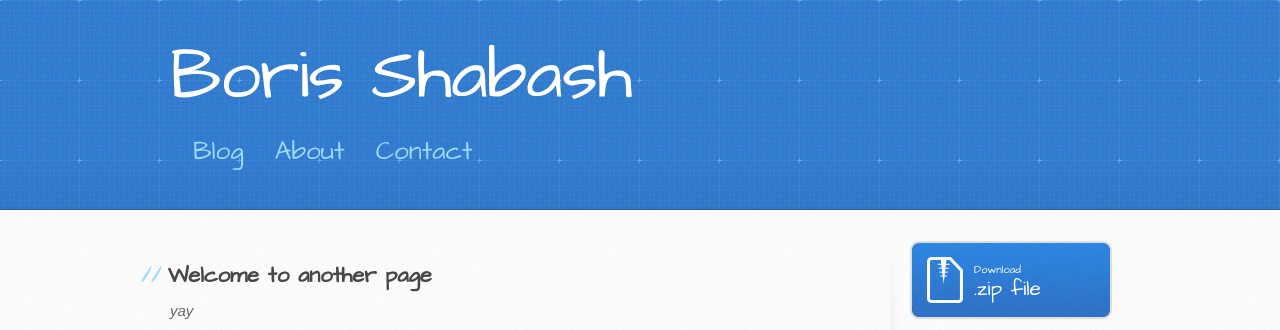
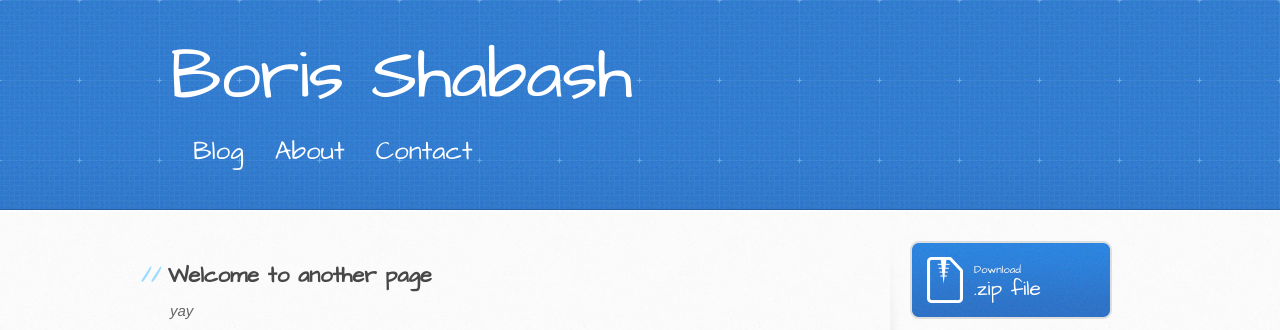
Before and after one commit to bshabashFD/bshabashFD.github.io_old2, a Jekyll site: the page built from another-page.md, in a window 1280 px wide. Shown: the top 330 px of the page. Built offline with Jekyll 4.4.1, drawn with Linux system fonts in a browser that asks for light colours; our own code applies the rules of GitHub Pages for plain Markdown files.

Commit message:
Update jekyll-theme-architect.scss

```diff
--- a/_sass/jekyll-theme-architect.scss
+++ b/_sass/jekyll-theme-architect.scss
@@ -455,7 +455,7 @@ nav {
   margin-top: 23px; // @TODO: Vertically middle align
   font-family: 'Architects Daughter', 'Helvetica Neue', Helvetica, Arial, serif;
   font-size: 18px;
-  color: #fff;
+
 
   @include mobile {
     float: none;
@@ -473,8 +473,8 @@ nav {
     font-size: 26px;
     font-weight: normal;
     line-height: 1.3;
-    color: #9ddcff;
-    letter-spacing: 0;
+    color: #fff;
+    letter-spacing: 1;
 
     @include mobile {
       margin: 0 10px;
```
